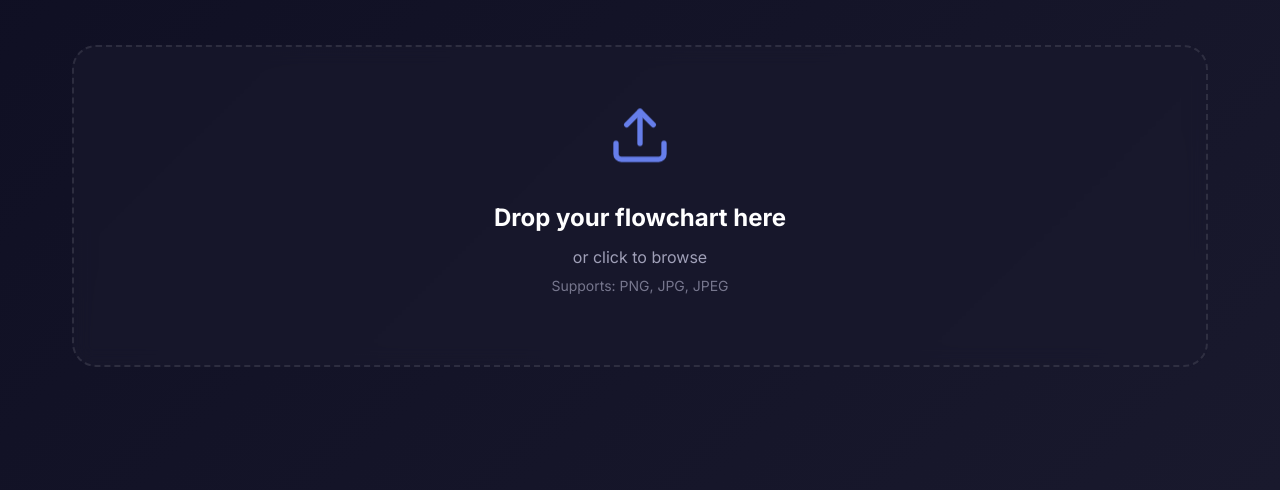
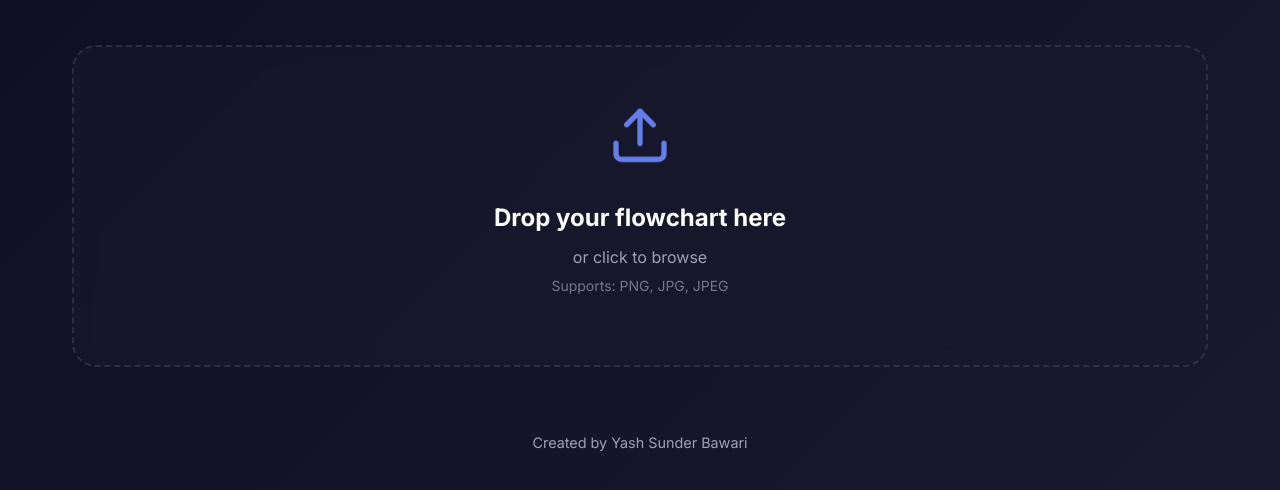
Before and after one commit to YashBawari18/Flowchart-Eval, a plain HTML site: page static/index.html in a window 1280 px wide. Shown: the part 122-612 px from the top of the page. Drawn offline with Linux system fonts and the light colour scheme.

Commit message:
Add Yash Sunder Bawari watermark to footer

```diff
--- a/static/index.html
+++ b/static/index.html
@@ -144,6 +144,10 @@
         </main>
     </div>
 
+    <footer class="footer">
+        <p>Created by Yash Sunder Bawari</p>
+    </footer>
+
     <script src="/static/script.js"></script>
 </body>
 
--- a/static/style.css
+++ b/static/style.css
@@ -537,3 +537,11 @@ body {
 svg defs {
     position: absolute;
 }
+/* Footer */
+.footer {
+    text-align: center;
+    padding: 2rem 0;
+    color: var(--text-secondary);
+    font-size: 0.9rem;
+    margin-top: auto;
+}
```
